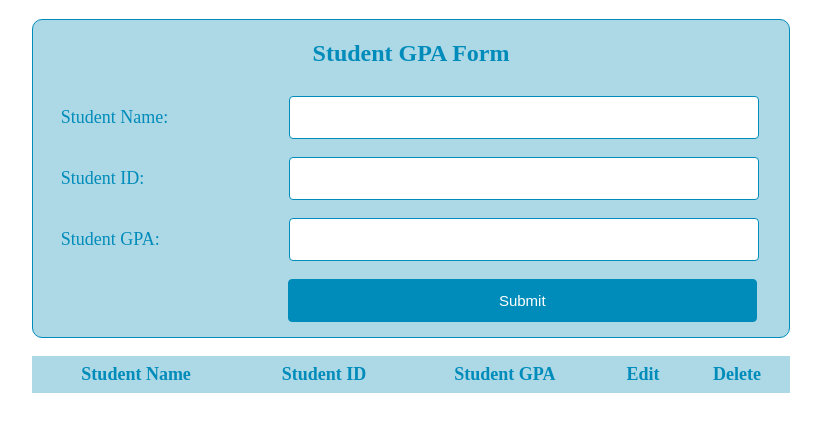
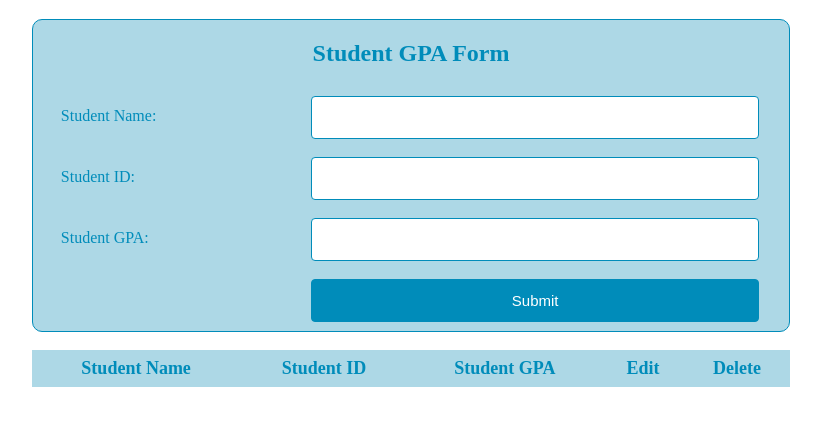
Before and after one commit to AmeerQatmosh/School-Management-System, a website: page index.html in a window 1280 px wide. Shown: the part 61-492 px from the top of the page, without its empty margins (229-1050 px from the left). Drawn offline with Linux system fonts and the light colour scheme.

Commit message:
update_UI

```diff
--- a/assets/style.css
+++ b/assets/style.css
@@ -19,7 +19,7 @@ label{
   width:50%;
   padding: 12px 20px ;
   margin: 8px 8px;
-  font-size:18px;
+  font-size:16px;
   color: #008CBA;
 }
 
@@ -49,7 +49,7 @@ tr:nth-child(even),table.list thead>tr {
 }
 
 input[type=text], input[type=number]{
-  width: 118%;
+  width: 100%;
   padding: 12px 20px;
   margin: 9px 30px;
   display: inline-block;
@@ -60,12 +60,12 @@ input[type=text], input[type=number]{
 }
 
 input[type=submit]{
-  width: 62%;
+  width: 100%;
   background-color:#008CBA;
   color: white;
   border: 1px solid #008CBA;
-  padding: 12px ;
-  margin: 9px 0 15px 255px ;
+  padding: 12px 20px;
+  margin: 9px 30px;
   border-radius: 4px;
   cursor: pointer;
   font-size: 15px;
--- a/index.html
+++ b/index.html
@@ -54,7 +54,11 @@ margin: auto;
 			    <label>Student GPA:</label>
 	     	    <input type="number" name="gpa" id="gpa"  />
 			</div>
+
+			<div>
+				<label></label>
 				<input  type="submit" value="Submit">
+			</div>
 			</form>
 		</div>
 </br>
```
